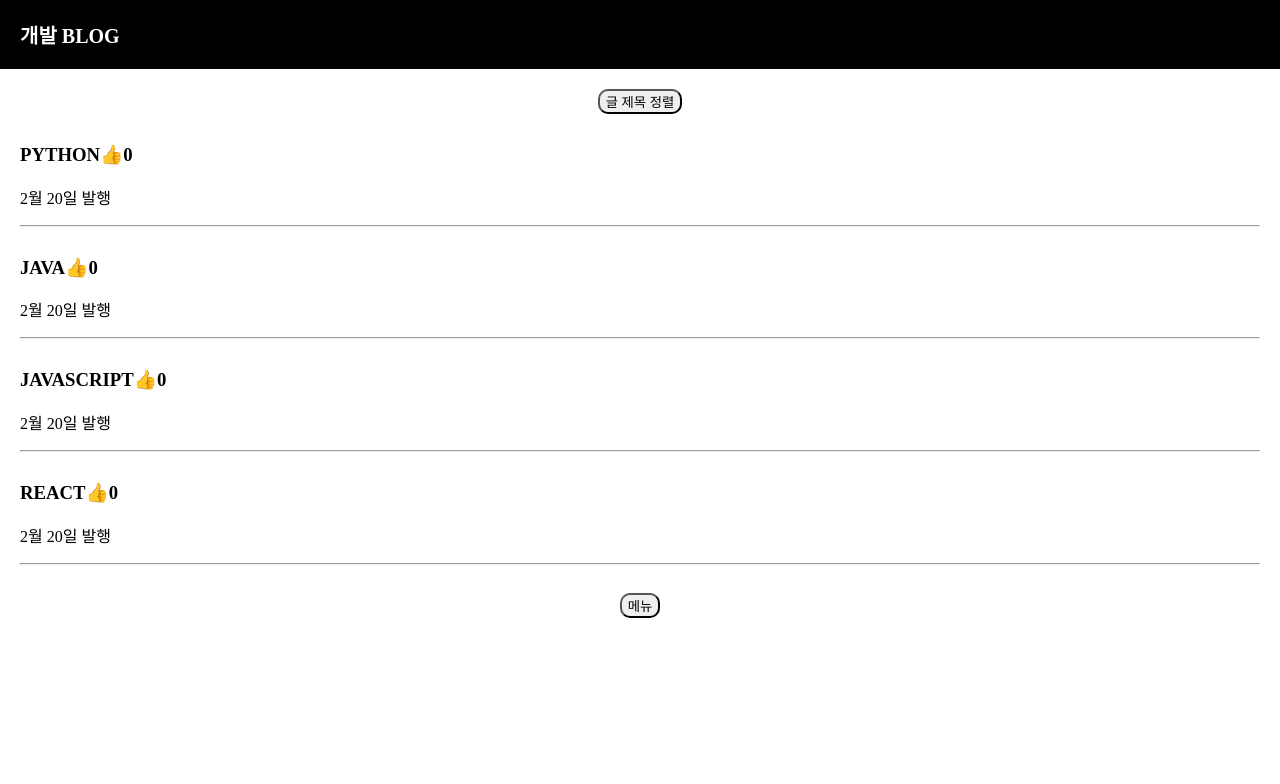
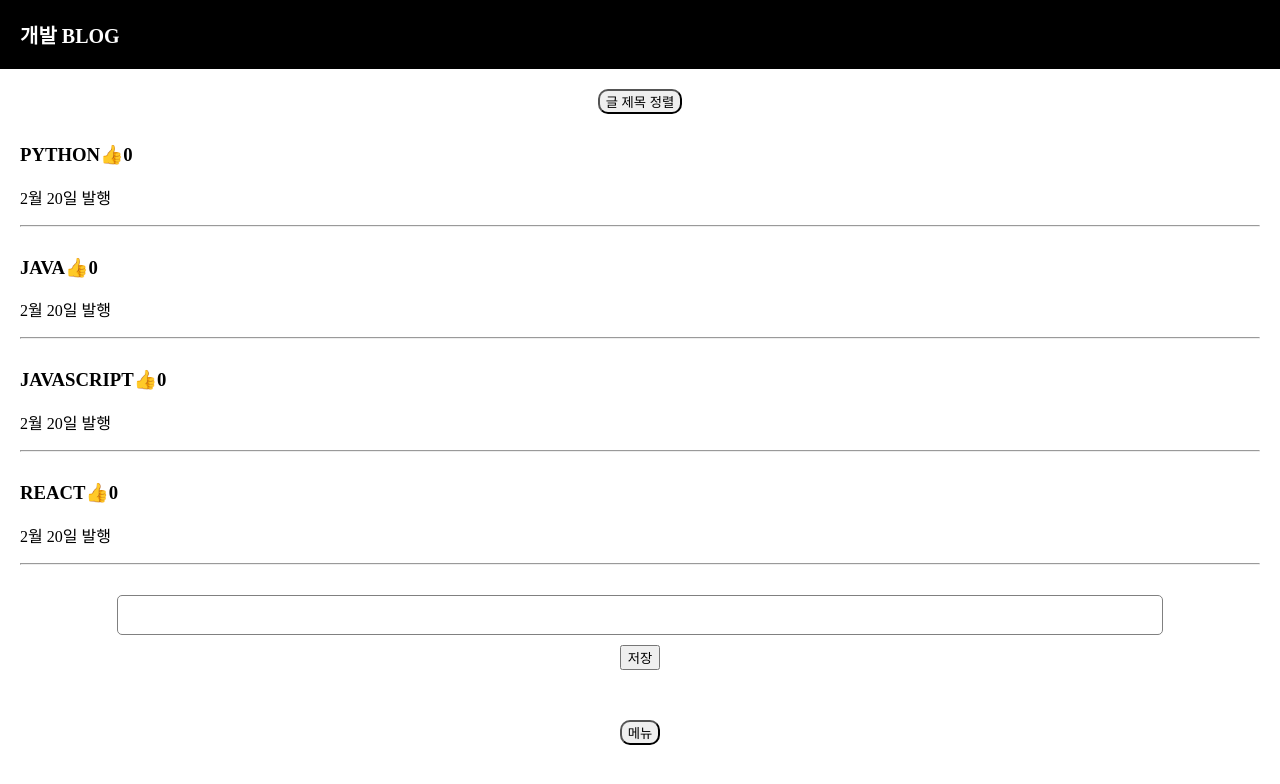
Before and after one commit to SSABOODA/react-blog, a React (Create React App) app: page / in a window 1280 px wide. Shown: the top 784 px of the page. Built offline with nearby package versions, Linux system fonts and the light colour scheme.

Commit message:
inputValue & map추가

```diff
--- a/src/App.css
+++ b/src/App.css
@@ -31,11 +31,31 @@ body {
     margin-right: 310px;
     border-radius: 10px;
     width: 300px;
+    background-color: green;
     /* text-decoration: underline; */
 }
 
 .menuList {
     list-style: none;
+}
+
+.publish {
+    margin-top: 30px;
+    margin-bottom: 30px;
+}
+
+.publish input {
+    padding: 10px;
+    font-size: 16px;
+    border-radius: 5px;
+    width: 80%;
+    border: 1px solid grey;
+}
+
+.publish button {
+    display: block;
+    margin: auto;
+    margin-top: 10px;
 }
 
 .black-nav {
--- a/src/App.js
+++ b/src/App.js
@@ -43,9 +43,10 @@ function App() {
                     글 제목 정렬
                 </button>
             </div>
+
             {title.map(function (i, j) {
                 return (
-                    <div className="list">
+                    <div className="list" key={j}>
                         <h3
                             onClick={() => {
                                 modInputTitle(j);
@@ -67,6 +68,23 @@ function App() {
                 );
             })}
 
+            <div className="publish">
+                <input
+                    onChange={(e) => {
+                        modInputValue(e.target.value);
+                    }}
+                />
+                <button
+                    onClick={() => {
+                        var newArray = [...title];
+                        newArray.unshift(inputValue);
+                        modTitle(newArray);
+                    }}
+                >
+                    저장
+                </button>
+            </div>
+
             <button
                 className="menu-button"
                 onClick={() => {
@@ -75,6 +93,7 @@ function App() {
             >
                 메뉴
             </button>
+
             {menu === true ? (
                 <MenuBar title={title} inputTitle={inputTitle}></MenuBar>
             ) : null}
```
